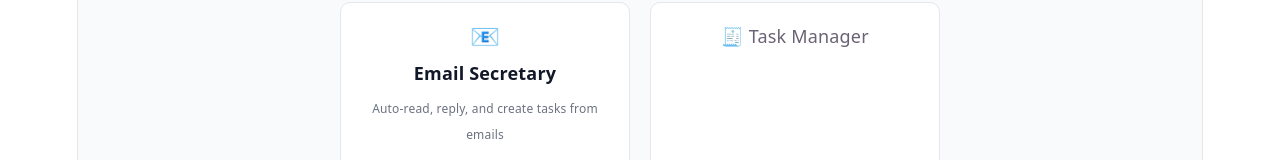
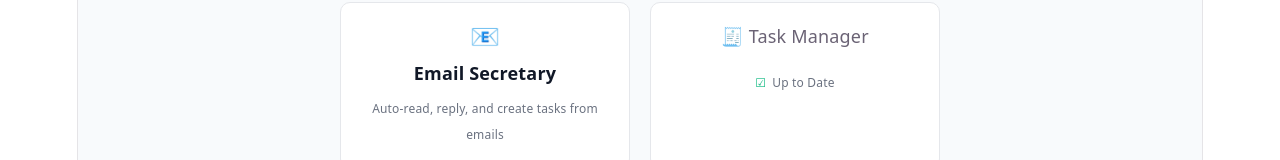
Before and after one commit to davidfitz314/ai-ops-suite-POC, a React (Vite) app: page / in a window 1280 px wide. Shown: the part 350-510 px from the top of the page. Built offline with nearby package versions, Linux system fonts and the light colour scheme.

Commit message:
minor styling tweaks and task manager display

```diff
--- a/src/modules/email/EmailApp.tsx
+++ b/src/modules/email/EmailApp.tsx
@@ -48,7 +48,7 @@ const styles = {
 
 export default function EmailApp() {
   const navigate = useNavigate();
-  const { tasks, addTask } = useTasks();
+  const { tasks } = useTasks();
   const [showTasks, setShowTasks] = useState(false);
 
   const [emails, setEmails] = useState<EmailThread[]>(mockEmails);
--- a/src/modules/platform/components/Landing.tsx
+++ b/src/modules/platform/components/Landing.tsx
@@ -98,6 +98,10 @@ const styles = {
     fontSize: 12,
     color: theme.colors.textSecondary,
   }),
+
+  upToDate: css({
+    color: theme.colors.success
+  })
 };
 
 export default function Landing() {
@@ -153,6 +157,12 @@ export default function Landing() {
                   Done ({counts.done})
                 </div>
               )}
+              {counts.done === 0 && counts.inProgress === 0 && counts.open === 0 && (
+                <div className={styles.statRow}>
+                  <p className={styles.upToDate}>☑</p>
+                  Up to Date
+                </div>
+              )}
             </div>
           </div>
 
```
